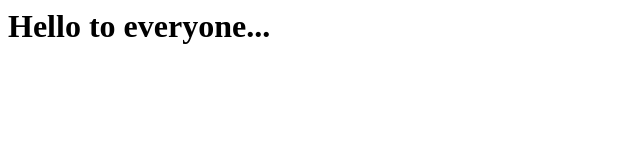
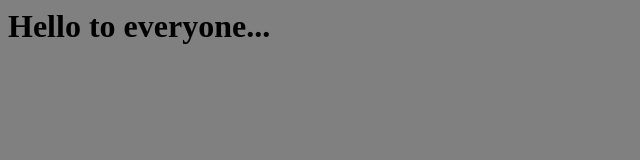
Before and after one commit to niraj5225/dollar, a plain HTML site: page index.html in a window 1280 px wide. Shown: the whole page, without its empty margins (0-640 px from the left). Drawn offline with Linux system fonts and the light colour scheme.

Commit message:
Update index.html
Background color changed

```diff
--- a/index.html
+++ b/index.html
@@ -1,7 +1,7 @@
 <Html>
 <Head><Title>First Page</Title>
 </Head>
-<Body>
+<Body bgcolor="Grey">
 <h1>Hello to everyone...</h1>
 </Body>
 </Html>
```
